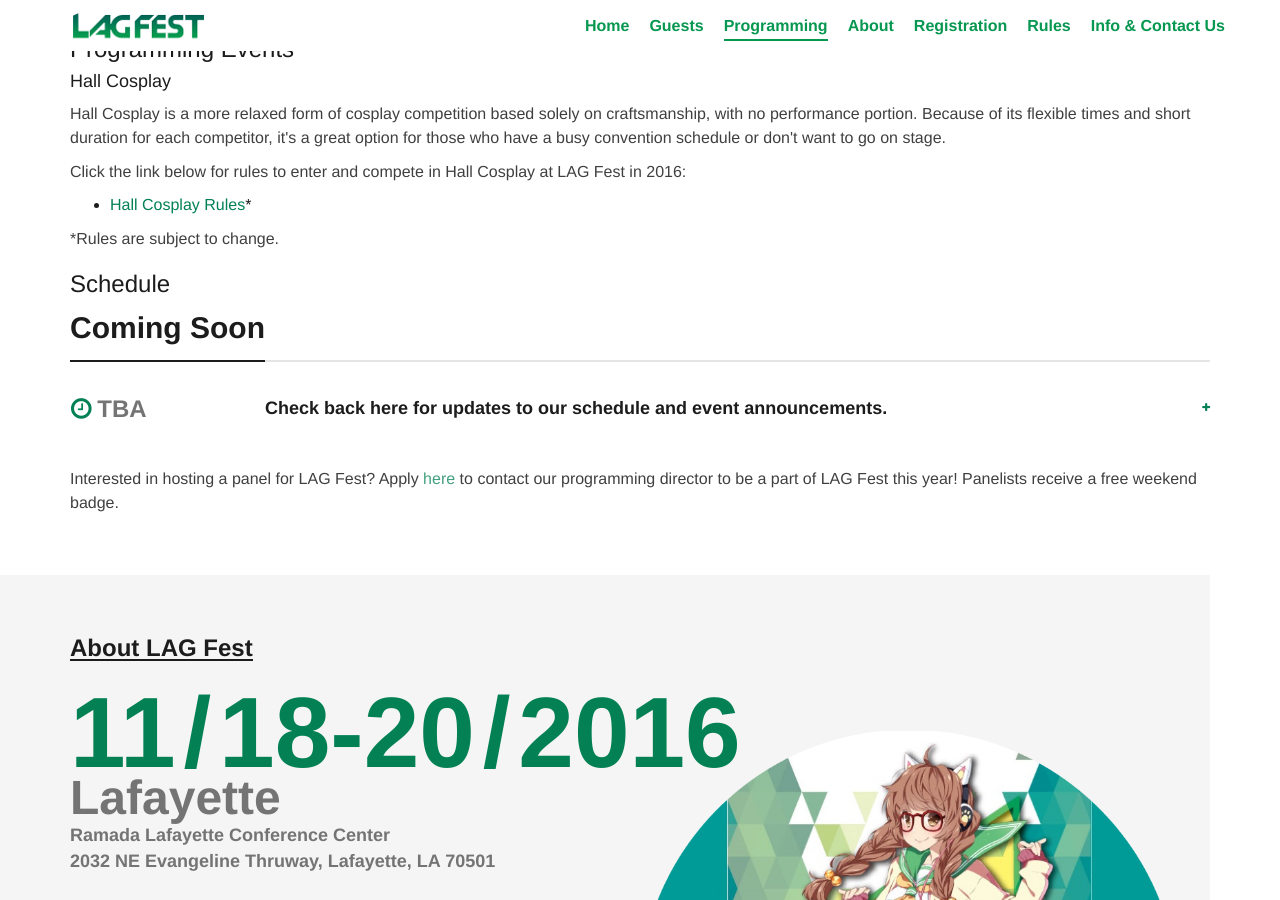
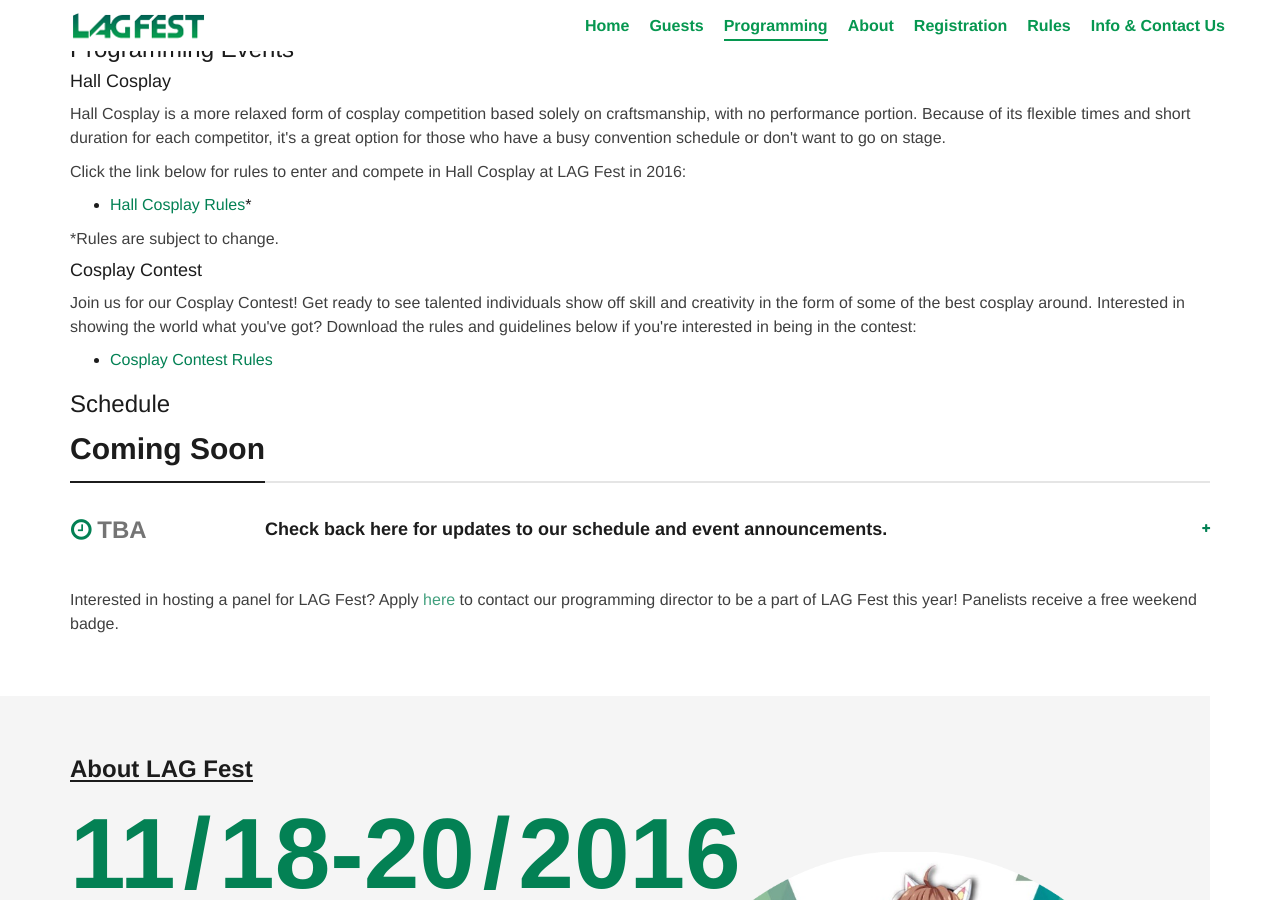
Before and after one commit to bentsea/lagfest, a Jekyll site: the page built from index.html, in a window 1280 px wide and 900 px high, scrolled down 1756 px. Built offline with Jekyll 4.4.1, drawn with Linux system fonts in a browser that asks for light colours.

Commit message:
Added Cosplay Rules

```diff
--- a/index.html
+++ b/index.html
@@ -191,6 +191,11 @@
           <p>
             *Rules are subject to change.
           </p>
+          <h4>Cosplay Contest</h4>
+          <p>Join us for our Cosplay Contest! Get ready to see talented individuals show off skill and creativity in the form of some of the best cosplay around. Interested in showing the world what you've got? Download the rules and guidelines below if you're interested in being in the contest:</p>
+          <ul>
+            <li><a href="/documents/Lag-Fest_Cosplay_Rules.docx">Cosplay Contest Rules</a></li>
+          </ul>
 
 
 
```
Also changed, not shown: 1 other file.
